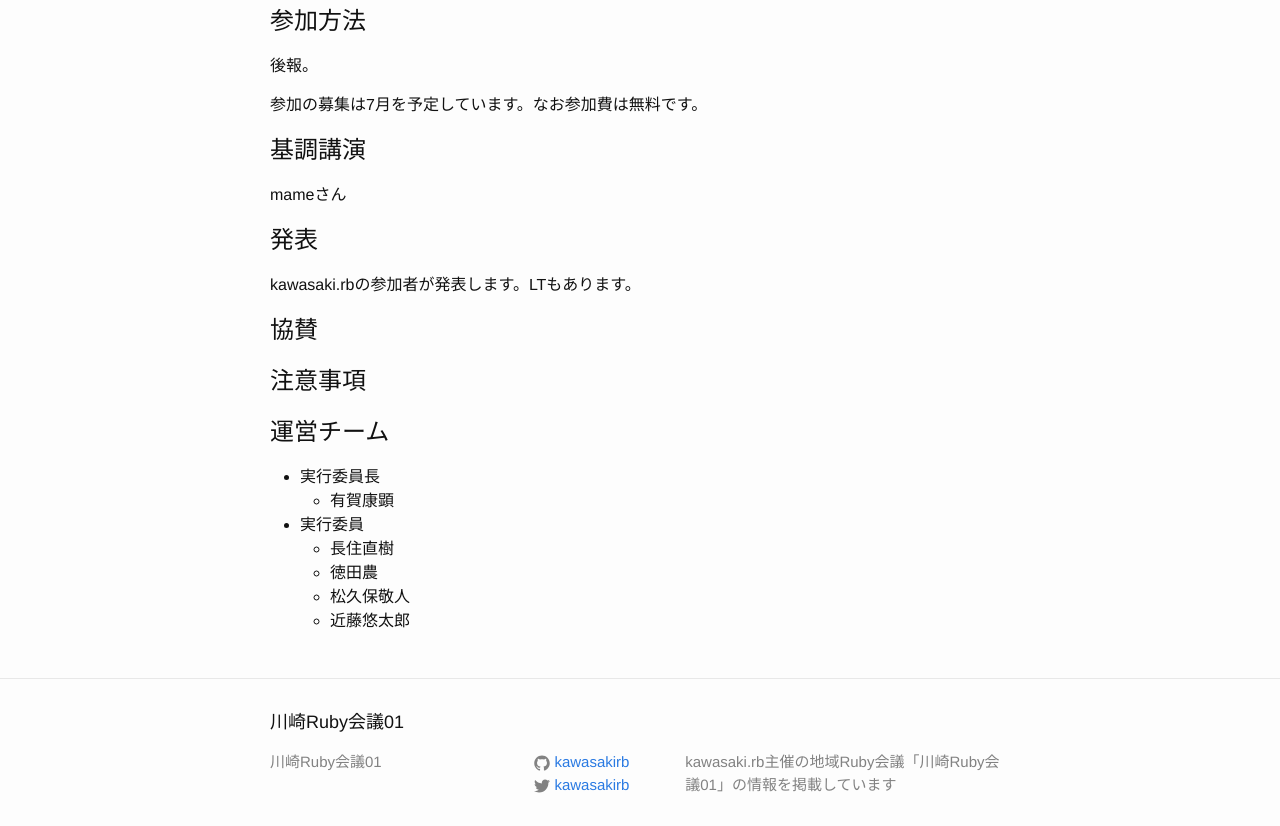
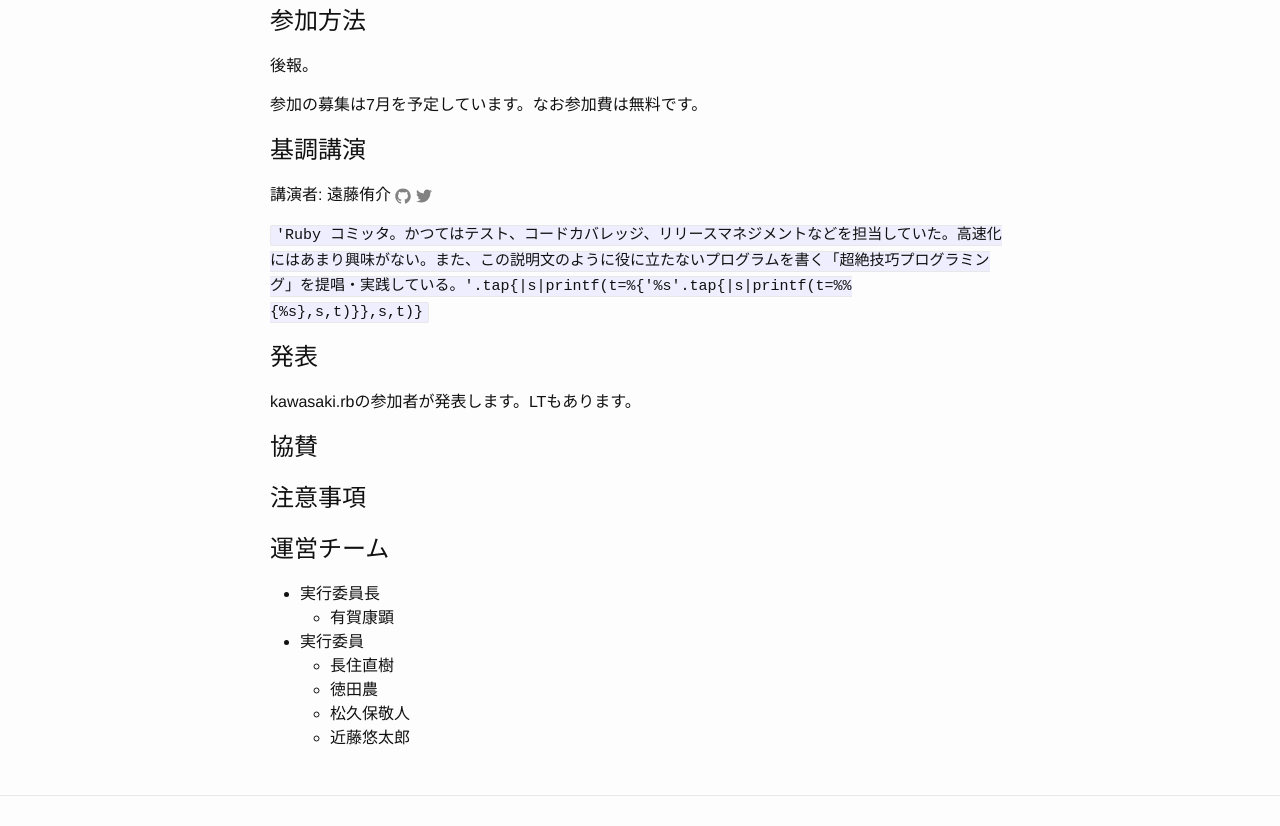
Before and after one commit to kawasakirb/kwsk01, a Jekyll site: the page built from index.md, in a window 1280 px wide and 900 px high, scrolled down 817 px, cut to the strip 74-900 px from the top of the window. Built offline with Jekyll 4.4.1, drawn with Linux system fonts in a browser that asks for light colours.

Commit message:
modify keynote speech section

```diff
--- a/index.md
+++ b/index.md
@@ -53,9 +53,11 @@ title: トップページ
 
 ## 基調講演
 
-mameさん
+講演者: 遠藤侑介
+<a href="https://github.com/mame"><span class="icon icon--github">{% include icon-github.svg %}</span></a>
+<a href="https://twitter.com/mametter"><span class="icon icon--twitter">{% include icon-twitter.svg %}</span></a>
 
-<!-- mameさんは、何と表記するのが適切でしょうか / ご本名で良い? -->
+`'Ruby コミッタ。かつてはテスト、コードカバレッジ、リリースマネジメントなどを担当していた。高速化にはあまり興味がない。また、この説明文のように役に立たないプログラムを書く「超絶技巧プログラミング」を提唱・実践している。'{% raw %}.tap{|s|printf(t=%{'%s'.tap{|s|printf(t=%%{%s},s,t)}},s,t)}{% endraw %}`
 
 ## 発表
 
```
